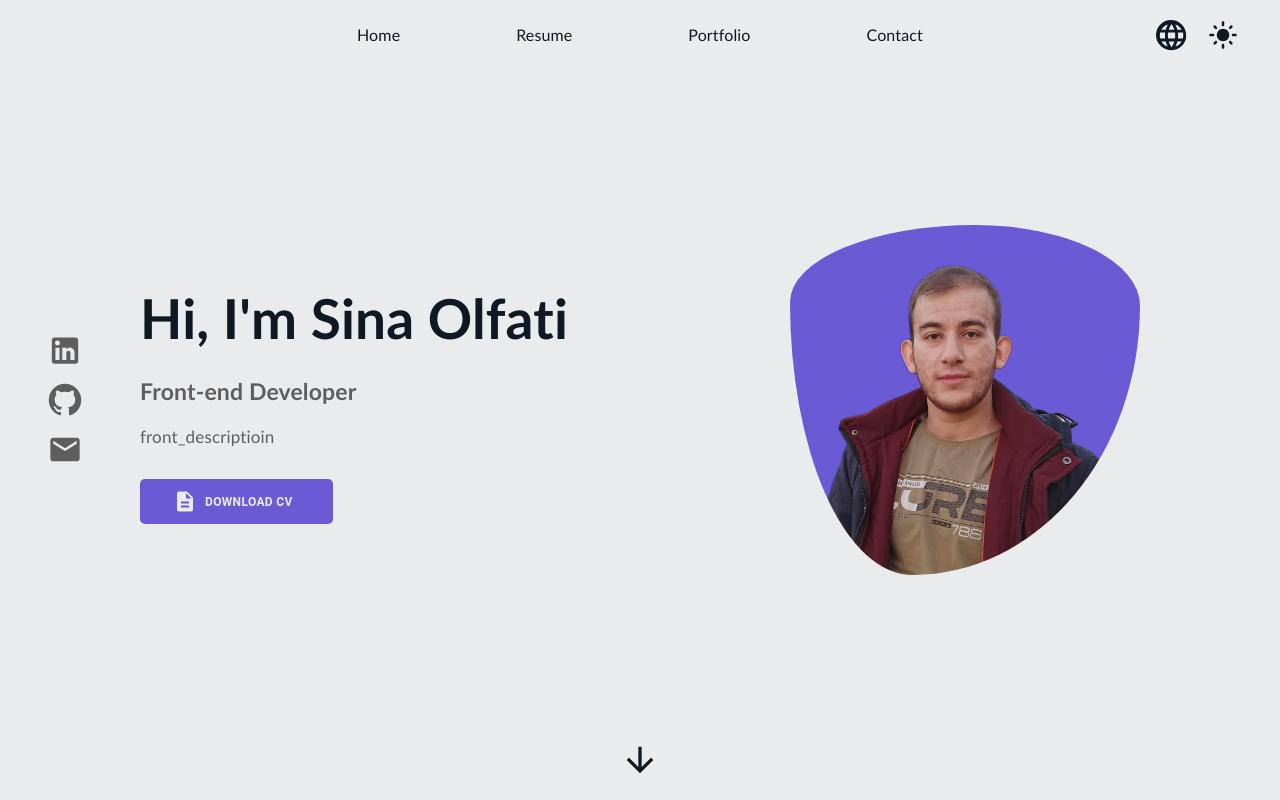
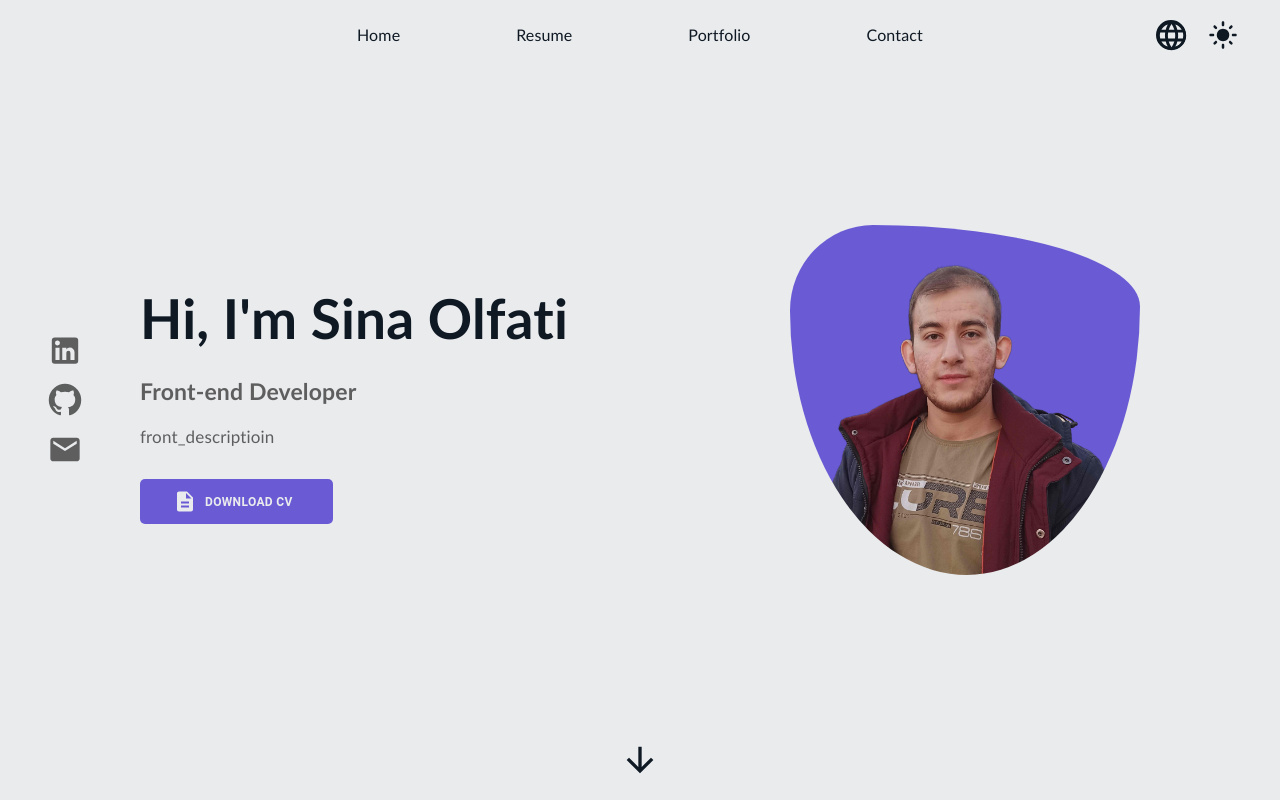
Before and after one commit to sina-olfati/sina-olfati-site, a React (Create React App) app: page / in a window 1280 px wide. Shown: the top 800 px of the page. Built offline with nearby package versions, Linux system fonts and the light colour scheme; a web font is replaced by a local one.

Commit message:
Front: added animation to image-container

```diff
--- a/src/components/home/Front.css
+++ b/src/components/home/Front.css
@@ -80,11 +80,21 @@
     align-items: center;
     justify-content: end;
     flex-shrink: 0;
+    animation: image-container 5s ease-in-out infinite;
 }
 .front-container:lang(fa) .image-container {
     /* border: solid 1px red; */
     transform: rotateY(180deg);
 }
+
+@keyframes image-container {
+    0% {border-radius: 53% 47% 65% 35% / 22% 23% 77% 78% ;}
+    /* 50% {border-radius: 66% 34% 81% 19% / 55% 49% 51% 45%    } */
+    33% {border-radius: 23% 77% 48% 52% / 24% 22% 78% 76% }
+    67% {border-radius: 39% 61% 79% 21% / 34% 50% 50% 66% }
+    100% {border-radius: 53% 47% 65% 35% / 22% 23% 77% 78% ;}
+}
+
 .image-container img {
     width: 100%;
     height: 100%;
```
